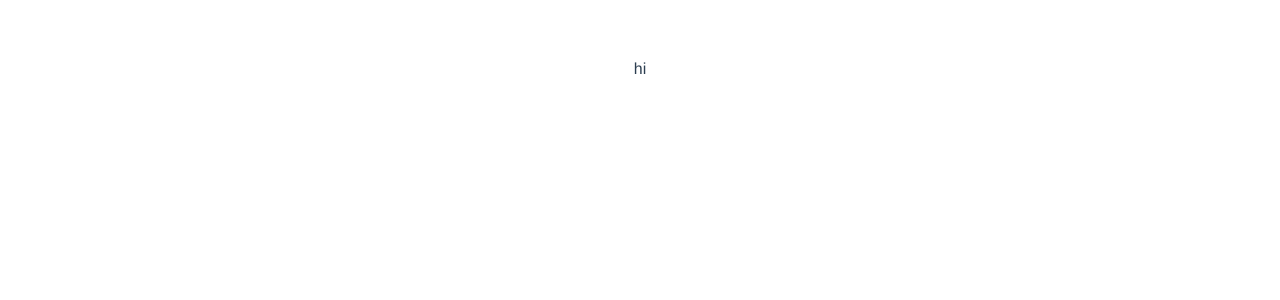
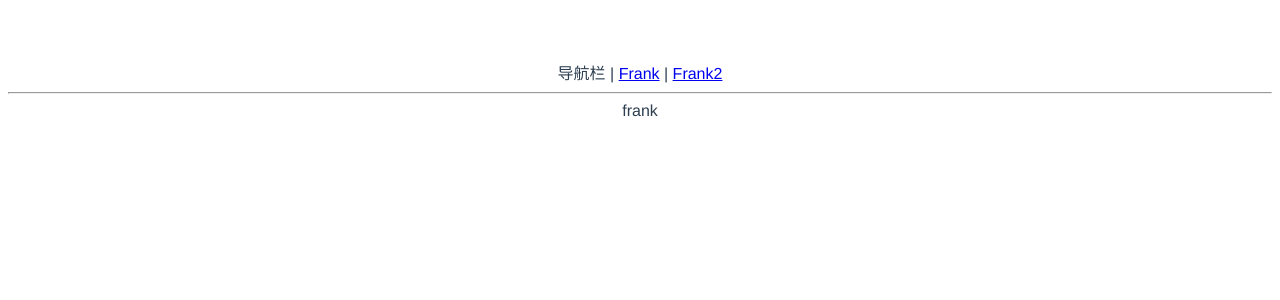
Before and after one commit to Wu585/gulu-UI, a Vue app: page / in a window 1280 px wide. Shown: the top 300 px of the page. Built offline with nearby package versions, Linux system fonts and the light colour scheme.

Commit message:
初始化 vue-router

```diff
--- a/index.html
+++ b/index.html
@@ -8,6 +8,6 @@
 </head>
 <body>
   <div id="app"></div>
-  <script type="module" src="/src/main.js"></script>
+  <script type="module" src="/src/main.ts"></script>
 </body>
 </html>
--- a/src/App.vue
+++ b/src/App.vue
@@ -1,14 +1,14 @@
 <template>
-  <div>hi</div>
+  <div>导航栏 | <router-link to="/">Frank</router-link> | <router-link to="/xxx">Frank2</router-link></div>
+  <hr>
+  <router-view></router-view>
 </template>
 
 <script>
-import HelloWorld from './components/HelloWorld.vue'
 
 export default {
   name: 'App',
   components: {
-    HelloWorld
   }
 }
 </script>
--- /dev/null
+++ b/src/components/Frank.vue
@@ -0,0 +1,5 @@
+<template>
+  <div>
+    frank
+  </div>
+</template>
--- /dev/null
+++ b/src/components/Frank2.vue
@@ -0,0 +1,5 @@
+<template>
+  <div>
+    frank2
+  </div>
+</template>
--- a/src/main.js
+++ /dev/null
@@ -1,5 +0,0 @@
-import { createApp } from 'vue'
-import App from './App.vue'
-import './index.css'
-
-createApp(App).mount('#app')
--- /dev/null
+++ b/src/main.ts
@@ -0,0 +1,25 @@
+import {createApp} from 'vue';
+import App from './App.vue';
+import './index.css';
+import {createWebHashHistory, createRouter} from 'vue-router';
+import Frank from './components/Frank.vue';
+import Frank2 from './components/Frank2.vue';
+
+const history = createWebHashHistory();
+const router = createRouter({
+    history: history,
+    routes: [
+        {
+            path: '/',
+            component: Frank
+        },
+        {
+            path:'/xxx',
+            component:Frank2
+        }
+    ]
+});
+
+const app = createApp(App);
+app.use(router);
+app.mount('#app');
```
Also changed, not shown: package.json (+4 -3 lines), 1 other file (tests, documents, lock files or other folders).
